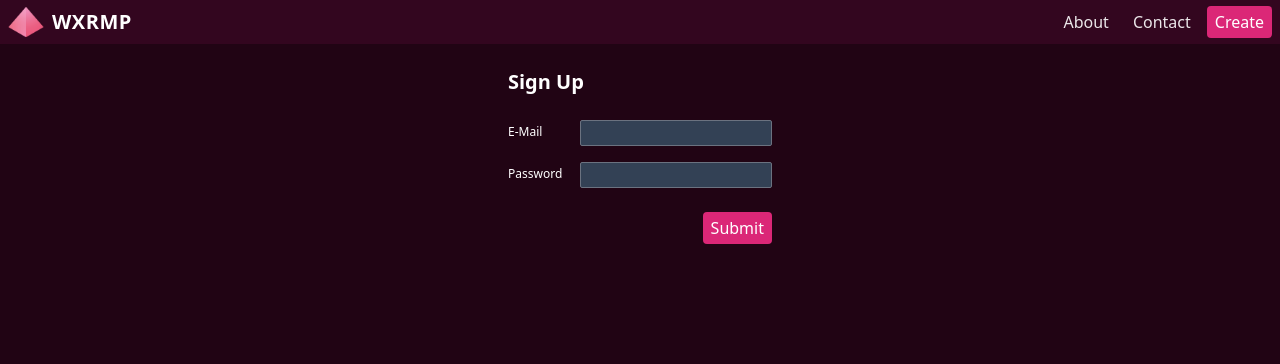
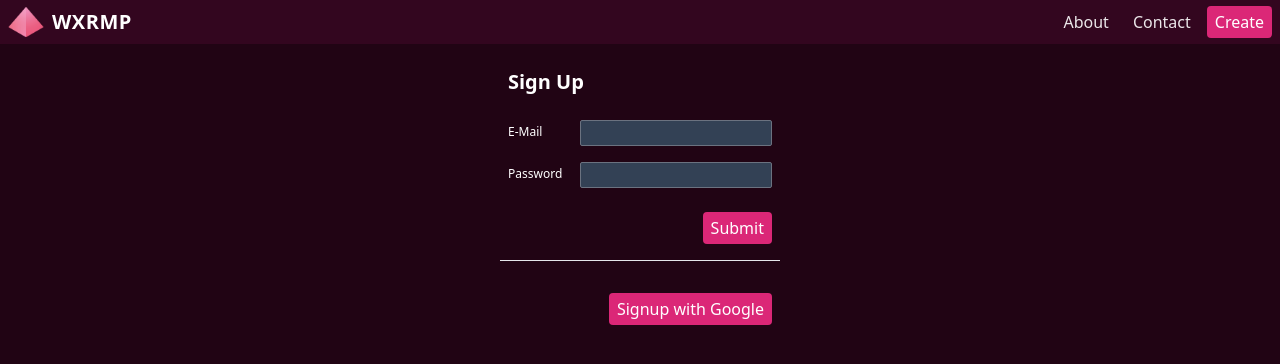
Before and after one commit to edwinwebb/next-wxrmp, a Next.js app: page /signup in a window 1280 px wide. Shown: the top 364 px of the page. Built offline with nearby package versions, Linux system fonts and the light colour scheme.

Commit message:
aignup tweaks

```diff
--- a/src/pages/signup.tsx
+++ b/src/pages/signup.tsx
@@ -74,6 +74,10 @@ const Page = () => {
             <div className="flex flex-row-reverse px-2 pt-4">
               <input type="submit" className="bg-pink-600 text-white rounded px-2 py-1" />
             </div>
+            <hr className="my-4" />
+            <div className="flex flex-row-reverse px-2 pt-4 text-center">
+              <button className="bg-pink-600 text-white rounded px-2 py-1">Signup with Google</button>
+            </div>
           </form>
         </div>
       </div>
```
